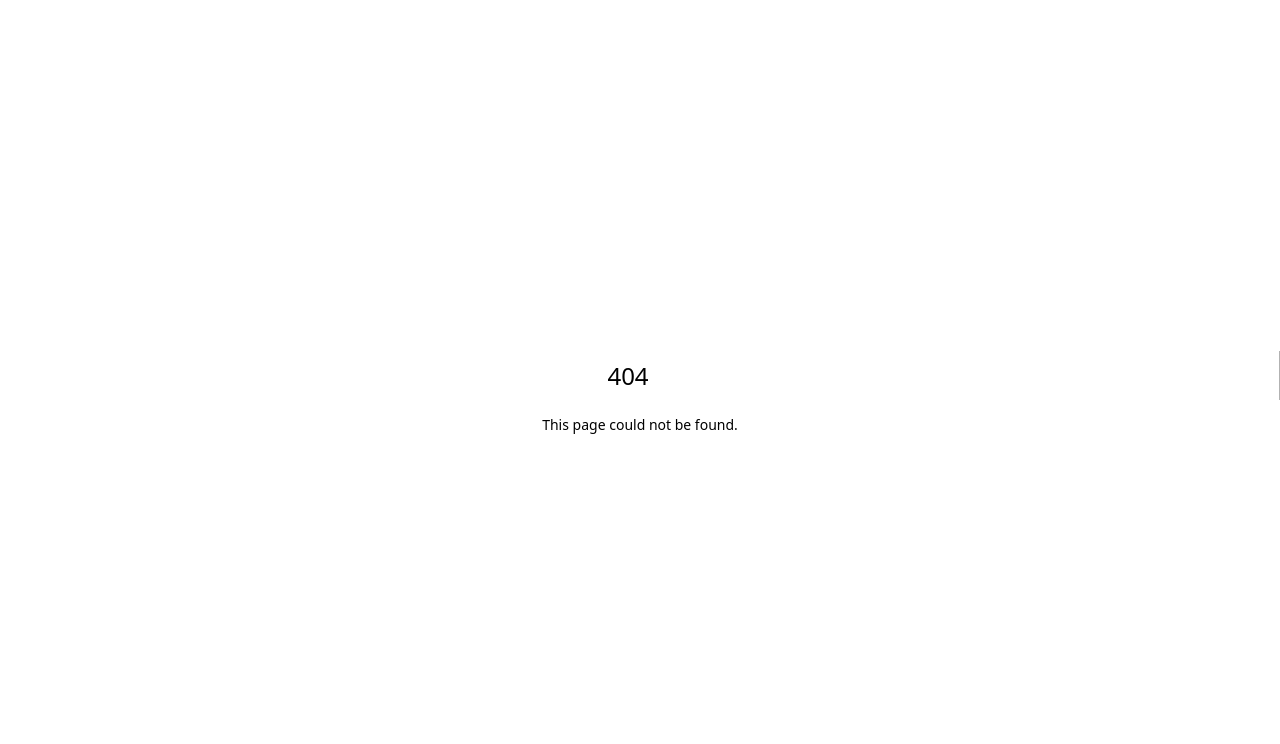
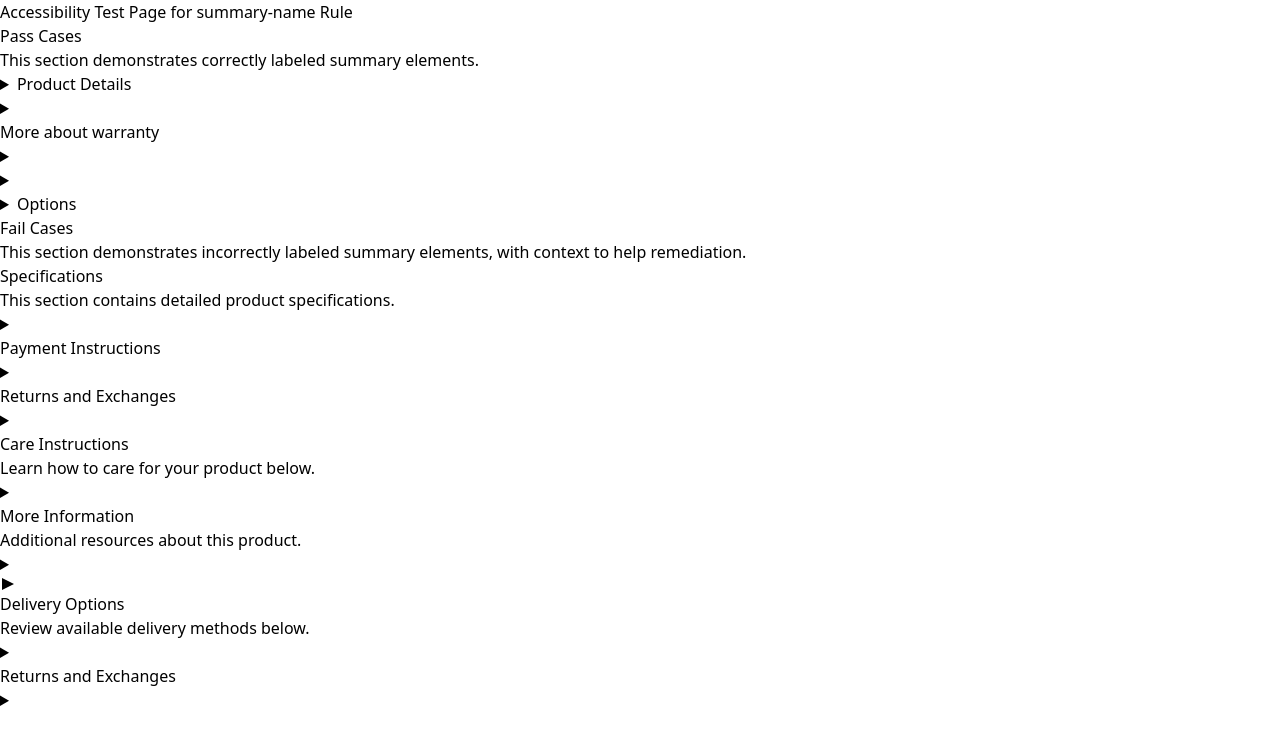
Before and after one commit to test-party/guinea-pig-next, a Next.js app: page /summary-name in a window 1280 px wide. Before the commit this address had no page. Shown: the top 744 px of the page. Built offline with nearby package versions, Linux system fonts and the light colour scheme.

Commit message:
create summary-name page

```diff
--- /dev/null
+++ b/src/app/summary-name/page.tsx
@@ -0,0 +1,123 @@
+// http://localhost:3000/summary-name
+export default function Page() {
+    return (
+        <div>
+            <h1>Accessibility Test Page for summary-name Rule</h1>
+            <section>
+                <h2>Pass Cases</h2>
+
+                <p>This section demonstrates correctly labeled summary elements.</p>
+
+                {/* Visible text */}
+                <details>
+                    <summary>Product Details</summary>
+                    <p>This product is made from 100% cotton.</p>
+                </details>
+
+                {/* Empty summary with aria-label */}
+                <details>
+                    <summary aria-label="Shipping Information"></summary>
+                    <ul>
+                        <li>Ships in 3-5 business days</li>
+                    </ul>
+                </details>
+
+                {/* Empty summary with aria-labelledby */}
+                <span id="label-for-warranty">More about warranty</span>
+                <details>
+                    <summary aria-labelledby="label-for-warranty"></summary>
+                    <p>Warranty covers manufacturing defects for 1 year.</p>
+                </details>
+
+                {/* Title attribute used */}
+                <details>
+                    <summary title="Return Policy"></summary>
+                    <p>You can return items within 30 days.</p>
+                </details>
+
+                {/* Visible text + aria-label (redundant but allowed) */}
+                <details>
+                    <summary aria-label="Additional Options">Options</summary>
+                    <ul>
+                        <li>Gift wrapping</li>
+                        <li>Express delivery</li>
+                    </ul>
+                </details>
+            </section>
+            <section>
+                <h2>Fail Cases</h2>
+
+                <p>This section demonstrates incorrectly labeled summary elements, with context to help remediation.</p>
+
+                {/* Empty summary */}
+                <h3>Specifications</h3>
+                <p>This section contains detailed product specifications.</p>
+                <details>
+                    <summary></summary>
+                    <ul>
+                        <li>Dimensions: 10x10 inches</li>
+                        <li>Weight: 2 lbs</li>
+                    </ul>
+                </details>
+
+                {/* aria-labelledby points to missing ID */}
+                <p id="id-not-connecting-to-summary">Payment Instructions</p>
+                <details>
+                    <summary aria-labelledby="label-for-payment-instructions"></summary>
+                    <p>Please follow the payment instructions carefully.</p>
+                </details>
+
+                {/* aria-labelledby points to empty element */}
+                <h3>Returns and Exchanges</h3>
+                <p id="empty-label"></p>
+                <details>
+                    <summary aria-labelledby="empty-label"></summary>
+                    <p>Our return policy allows exchanges within 30 days.</p>
+                </details>
+
+                {/* Only whitespace */}
+                <h3>Care Instructions</h3>
+                <p>Learn how to care for your product below.</p>
+                <details>
+                    <summary>   </summary>
+                    <ul>
+                        <li>Machine wash cold</li>
+                        <li>Do not bleach</li>
+                    </ul>
+                </details>
+
+                {/* Icon only */}
+                <h3>More Information</h3>
+                <p>Additional resources about this product.</p>
+                <details>
+                    <summary>
+                        <svg width="16" height="16" aria-hidden="true">
+                            <path d="M2 2 L14 8 L2 14 Z" />
+                        </svg>
+                    </summary>
+                    <p>Here are more details about product usage.</p>
+                </details>
+
+                {/* aria-label set to empty string */}
+                <h3>Delivery Options</h3>
+                <p>Review available delivery methods below.</p>
+                <details>
+                    <summary aria-label=""></summary>
+                    <ul>
+                        <li>Standard Shipping</li>
+                        <li>Next-Day Delivery</li>
+                    </ul>
+                </details>
+
+                {/* aria-labelledby set to empty string */}
+                <h3>Returns and Exchanges</h3>
+                <p id="empty-label"></p>
+                <details>
+                    <summary aria-labelledby=""></summary>
+                    <p>Our return policy allows exchanges within 30 days.</p>
+                </details>
+
+            </section>
+        </div>
+    )
+}
```
